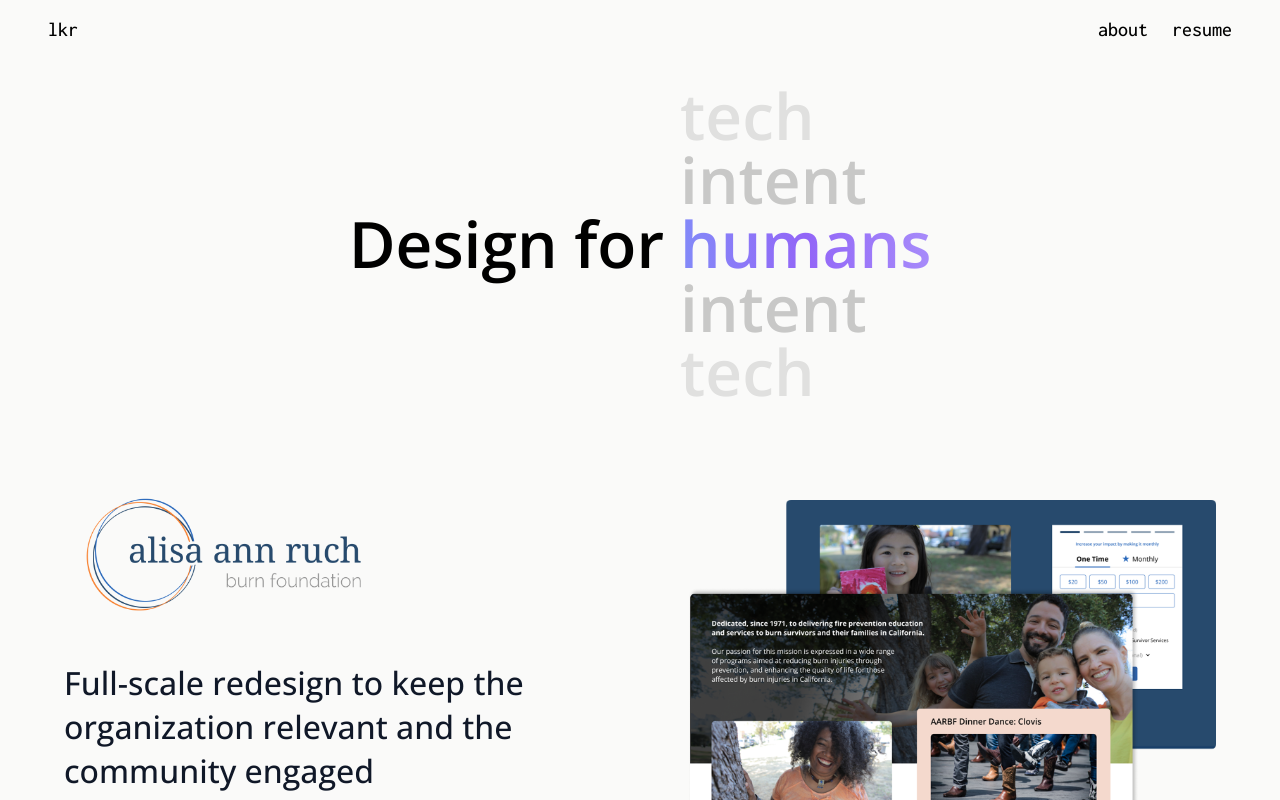
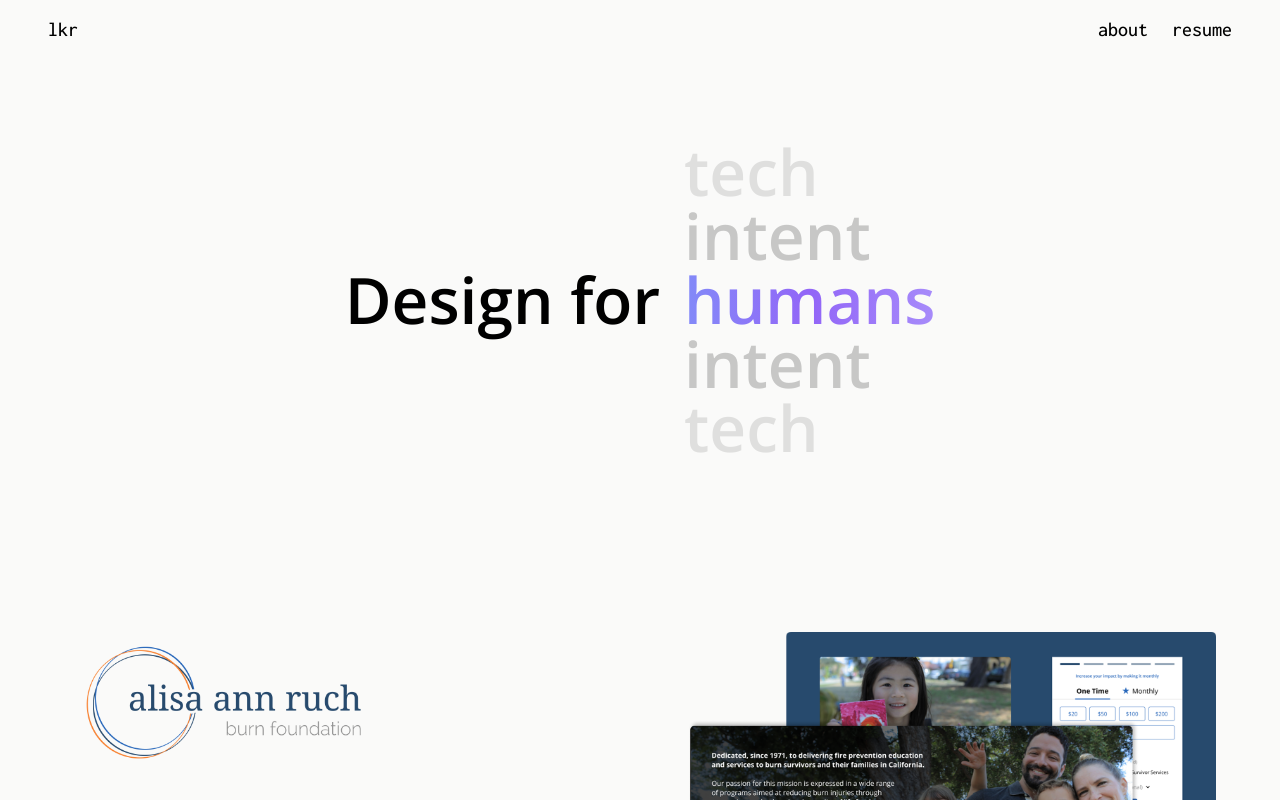
Before and after one commit to Luc0ryan/my-react-portfolio, a React (Vite) app: page / in a window 1280 px wide. Shown: the top 800 px of the page. Built offline with nearby package versions, Linux system fonts and the light colour scheme.

Commit message:
updating hero - moving on

```diff
--- a/src/App.jsx
+++ b/src/App.jsx
@@ -5,13 +5,13 @@ import StaticWheel from "./components/StaticWheel.jsx";
 
 function App() {
   return (
-    <div className = "bg-[#FAFAF9]">
+    <div className = "bg-[#FAFAF9] ">
 
       <Header />
+      <StaticWheel />
 
       <div className="max-w-screen-xl mx-auto px-6 sm:px-12 lg:px-16 space-y-3 py-6 font-sans">
 
-      <StaticWheel />
 
 
         {/* Portfolio section */}
--- a/src/components/Button.jsx
+++ b/src/components/Button.jsx
@@ -2,7 +2,7 @@ export default function Button({ text, onHoverColor,onHoverBorder, link }) {
     return (
       <a
         href={link}
-        className={`group px-2 py-2 border-2 border-gray-900 bg-white text-gray-900 inline-flex items-center max-w-fit font-semibold rounded-lg
+        className={`group px-2 py-2 border-2 border-gray-700 bg-gray-200 text-gray-700 inline-flex items-center max-w-fit font-semibold rounded-lg
           hover:${onHoverColor} hover:text-white hover:${onHoverBorder} transition-colors duration-200`}
       >
         <span>{text}</span>
--- a/src/components/PortfolioCard.jsx
+++ b/src/components/PortfolioCard.jsx
@@ -2,10 +2,10 @@ import Button from "./Button";
 
 export default function PortfolioSection({ logo, logoAlt, description, link, image, imageAlt }) {
   return (
-    <section className="grid grid-cols-1 md:grid-cols-2 gap-16 md:gap-24 items-center py-16">
+    <section className="grid grid-cols-1 md:grid-cols-2 gap-4 md:gap-24 items-center py-16">
 
       {/* Left Column */}
-      <div className="order-2 md:order-1 flex flex-col space-y-8 px-6 sm:px-10 md:px-0">
+      <div className="order-2 md:order-1 flex flex-col space-y-4 px-6 sm:px-10 md:px-0">
         {/* Logo */}
         <img
           src={logo}
--- a/src/components/StaticWheel.jsx
+++ b/src/components/StaticWheel.jsx
@@ -1,36 +1,41 @@
-// StaticWheel.tsx
 export default function StaticWheel() {
   return (
-    <section className="w-full overflow-x-hidden text-black font-semibold leading-none text-[48px] md:text-[64px]">
-      {/* Center the whole group horizontally on all breakpoints */}
-      <div className="mx-auto flex max-w-full flex-col md:flex-row justify-center gap-4 items-center md:items-start">
-
-        {/* Label: baseline-align with the middle word on desktop */}
-        <div className="md:translate-y-[calc(2*1em)]">
-          Design for
-        </div>
+    <section
+      className="
+        w-full
+        overflow-x-hidden overflow-y-visible
+        py-12 md:py-20          /* give top/bottom breathing room */
+        text-black font-semibold leading-none
+        text-[clamp(3rem,8vw,4rem)] /* smooth responsive font sizing */
+      "
+    >
+      <div
+        className="
+          mx-auto flex max-w-full
+          flex-col md:flex-row
+          justify-center items-center md:items-center gap-6
+        "
+      >
+        {/* Label: keep vertically aligned without manual translate */}
+        <div className="whitespace-nowrap">Design for</div>
 
         {/* Words */}
-        <div
+        <ul
           className="
-            inline-flex select-none
-            flex-row justify-center md:flex-col
-            gap-3 md:gap-0                       /* ⬅ tighten: no vertical gap on desktop */
-            max-w-full whitespace-nowrap
-            overflow-visible md:overflow-visible /* ⬅ ensure no vertical clipping */
-            self-center md:self-auto
-            md:[&>span]:block                     /* ⬅ each line is a block on desktop */
-            md:[&>span]:m-0 md:[&>span]:p-0       /* ⬅ remove any residual spacing */
+            inline-flex md:flex-col
+            gap-3 md:gap-0
+            leading-[1] md:leading-[1]   /* tighter vertical fit */
+            text-center md:text-left
           "
         >
-          <span className="opacity-10">tech</span>
-          <span className="opacity-10 md:opacity-20">intent</span>
-          <span className="bg-gradient-to-r from-[#828AF8] via-[#9265F7] to-[#A78BFA] bg-clip-text text-transparent">
+          <li className="opacity-10">tech</li>
+          <li className="opacity-20">intent</li>
+          <li className="bg-gradient-to-r from-[#828AF8] via-[#9265F7] to-[#A78BFA] bg-clip-text text-transparent">
             humans
-          </span>
-          <span className="opacity-10 md:opacity-20">intent</span>
-          <span className="opacity-10">tech</span>
-        </div>
+          </li>
+          <li className="opacity-20">intent</li>
+          <li className="opacity-10">tech</li>
+        </ul>
       </div>
     </section>
   );
```
